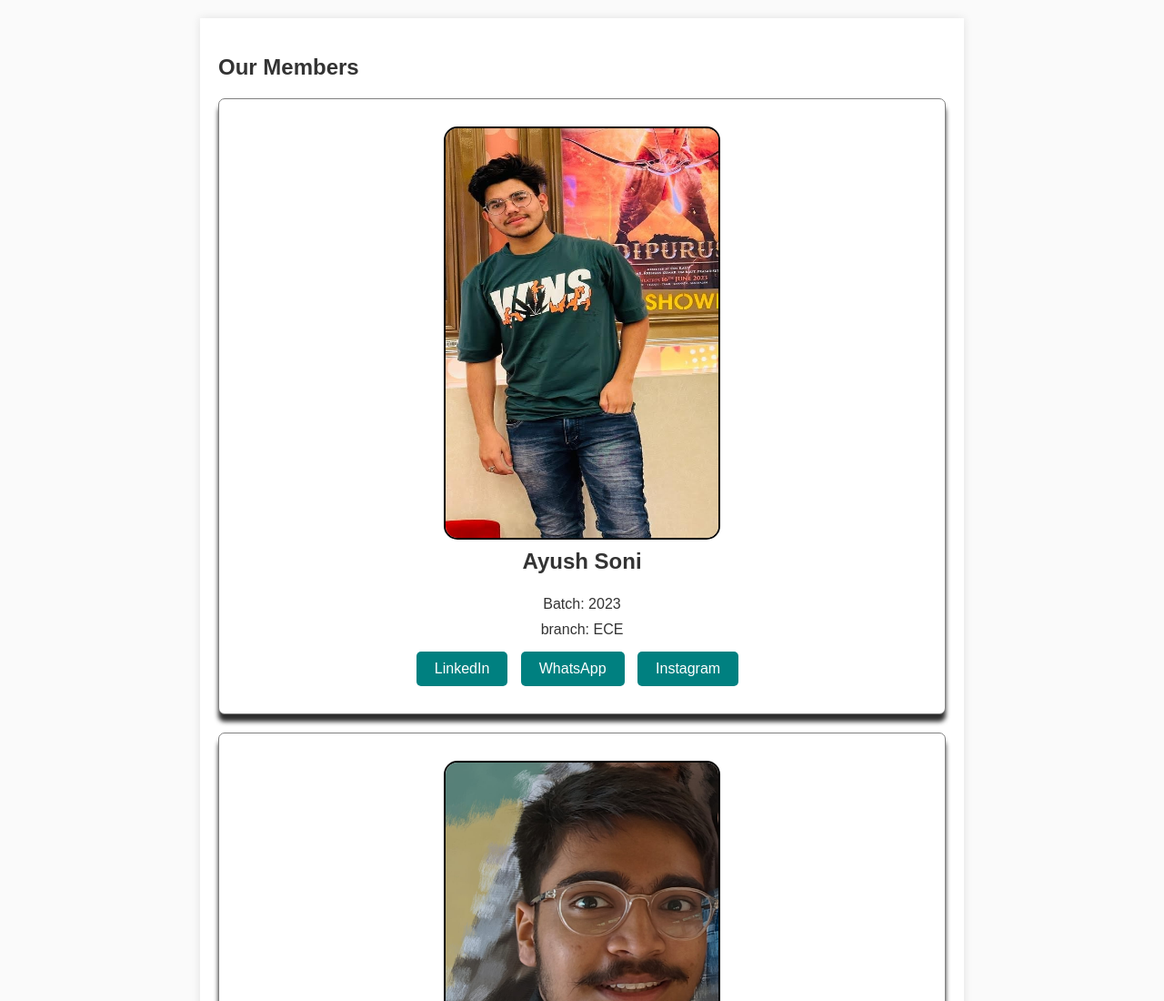
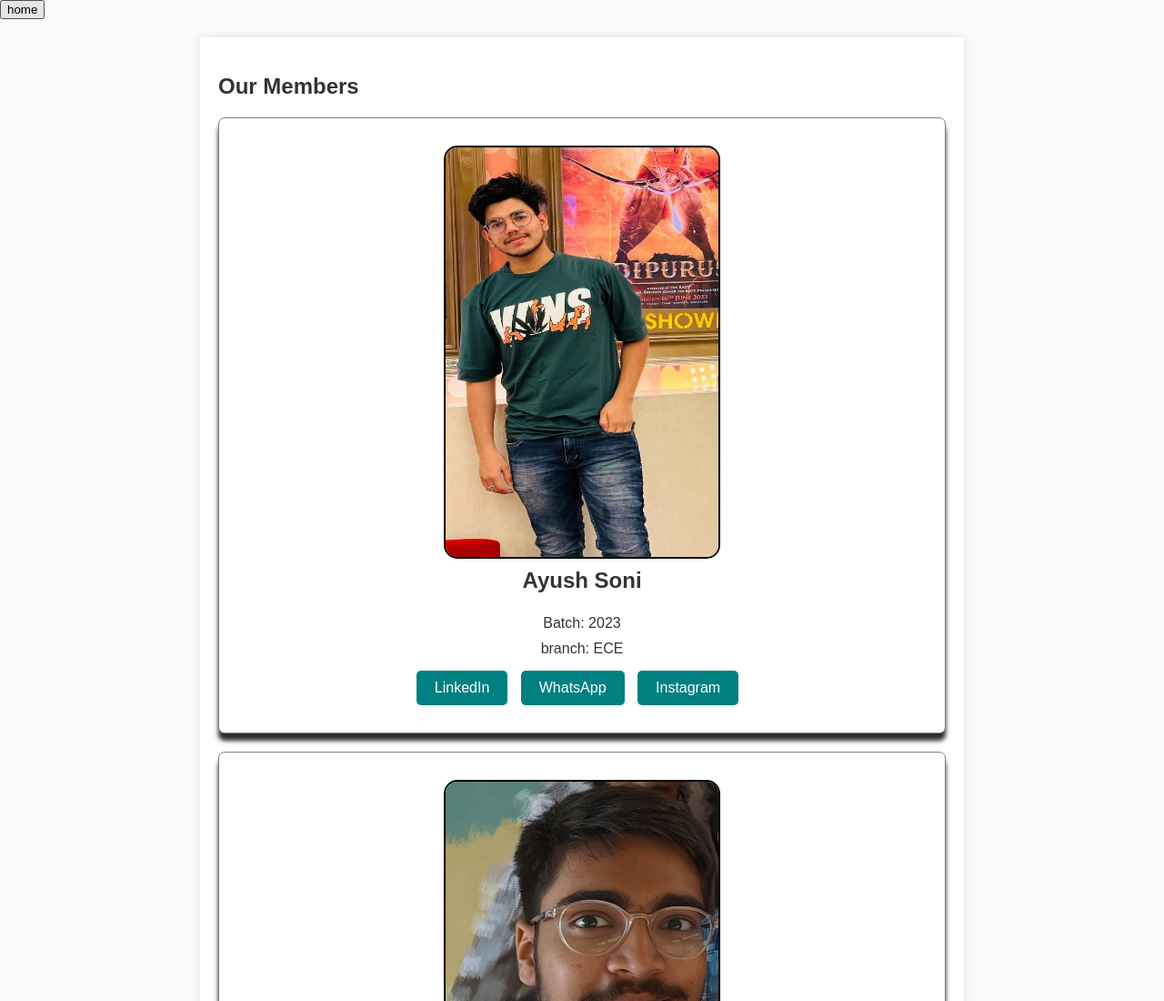
Before and after one commit to soniayush12/Grasshoppers, a plain HTML site: page members.html in a window 1280 px wide. Shown: the top 1100 px of the page at 91% size. Drawn offline with Linux system fonts and the light colour scheme.

Commit message:
Update members.html

```diff
--- a/members.html
+++ b/members.html
@@ -127,7 +127,7 @@
 </head>
 <body>
 
-
+  <button>home</button>
     <div class="container">
         <h2>Our Members</h2>
 
```
